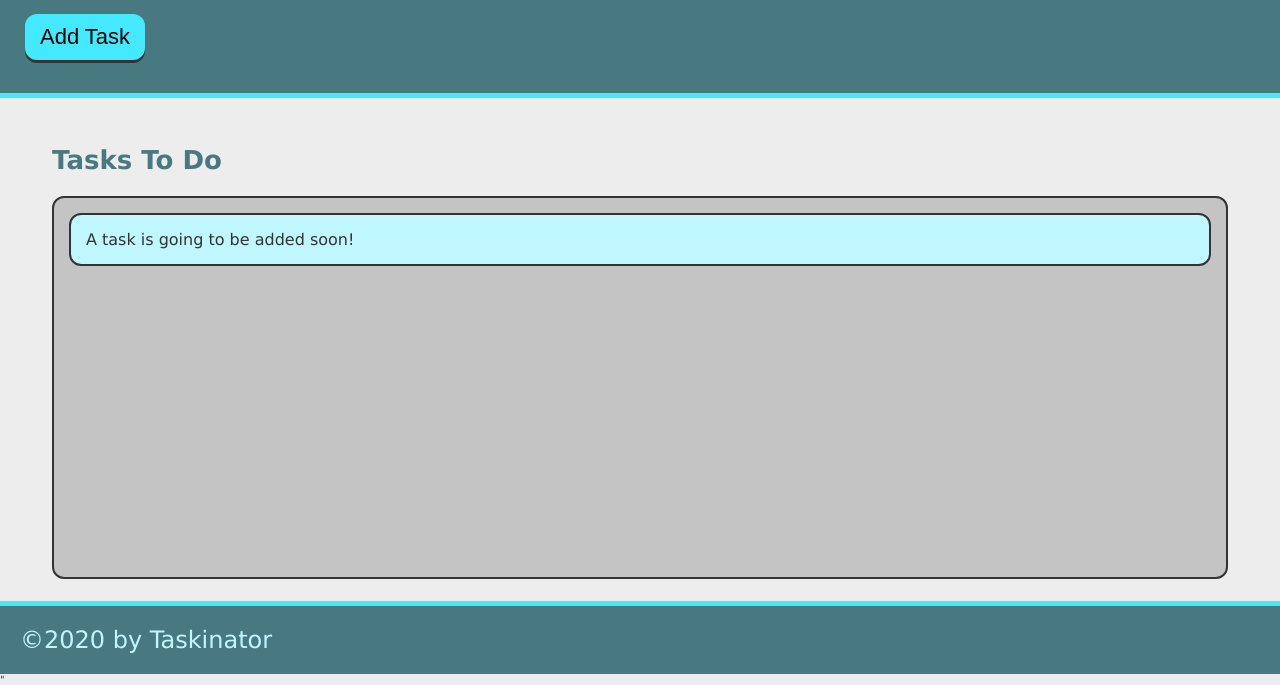
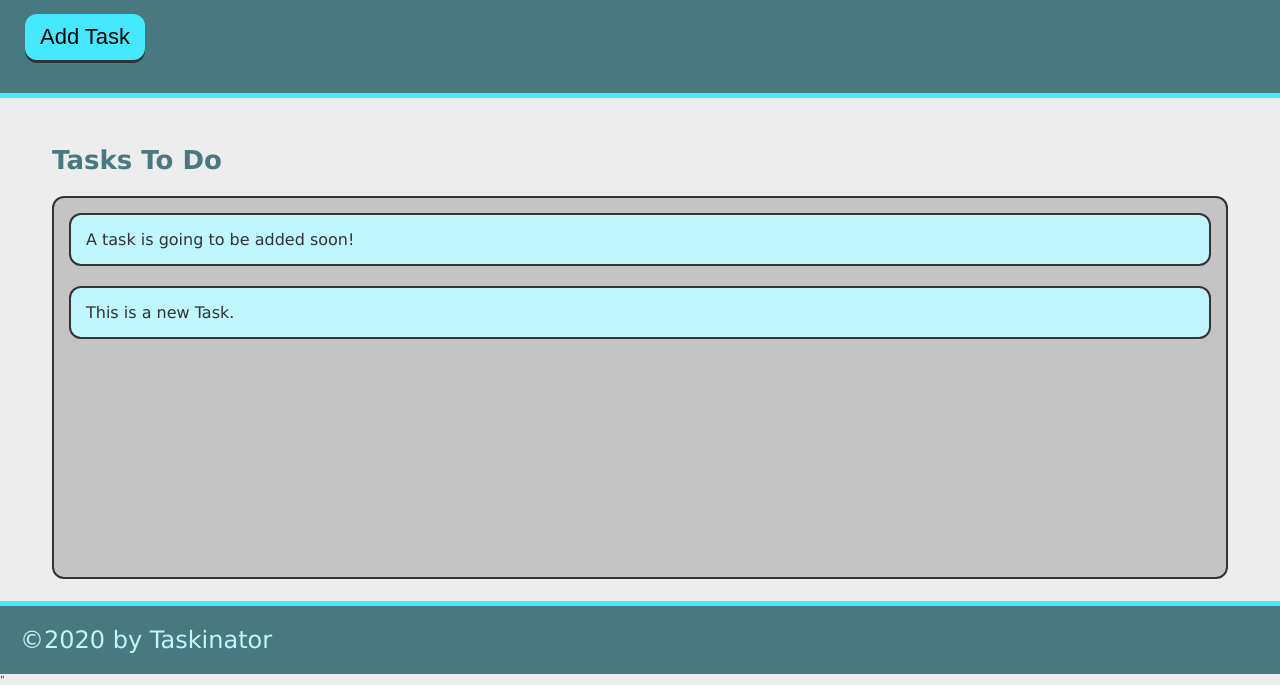
Before and after one commit to Blakedoghyian/Taskinator, a plain HTML site: page index.html in a window 1280 px wide. Both pictures are taken after a click on the button "Add Task". Shown: the part 115-800 px from the top of the page. Drawn offline with Linux system fonts and the light colour scheme.

Commit message:
add ability to add tasks

```diff
--- a/assets/js/script.js
+++ b/assets/js/script.js
@@ -0,0 +1,11 @@
+var buttonEl = document.querySelector("#save-task");
+var tasksToDoEl = document.querySelector("#tasks-to-do");
+
+var createTaskHandler = function() {
+    var listItemEl = document.createElement("li");
+    listItemEl.className = "task-item";
+    listItemEl.textContent = "This is a new Task.";
+    tasksToDoEl.appendChild(listItemEl);
+};
+
+buttonEl.addEventListener("click", createTaskHandler);
--- a/index.html
+++ b/index.html
@@ -11,13 +11,13 @@
     <header>
         <h1 class="page-title">Taskinator</h1>
         <p>Click the button below to add a new task!</p>
-        <button class="btn">Add Task</button>
+        <button class="btn" id="save-task">Add Task</button>
     </header>
 
     <main class="page-content">
         <section class="task-list-wrapper">
             <h2 class="list-title">Tasks To Do</h2>
-            <ul class="task-list">
+            <ul class="task-list" id="tasks-to-do">
                 <li class="task-item">A task is going to be added soon!</li>
             </ul>
         </section>
```
